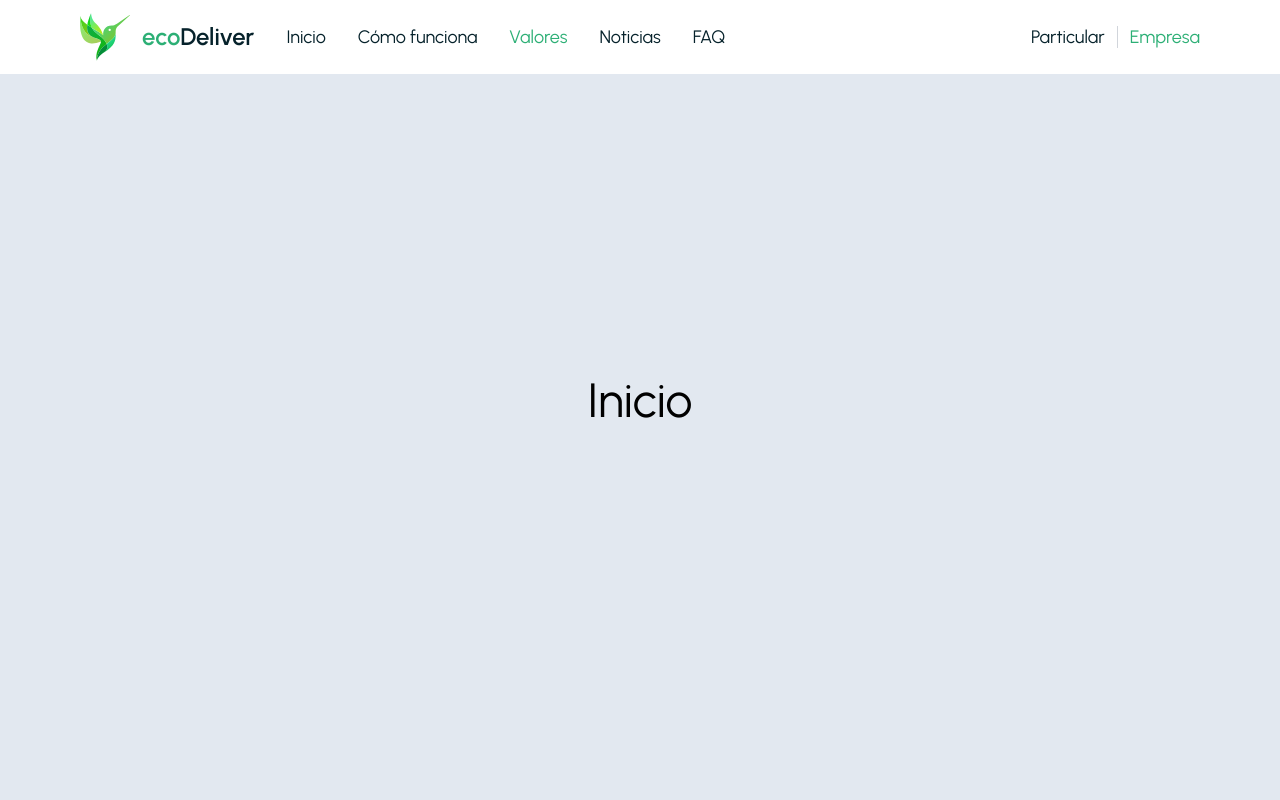
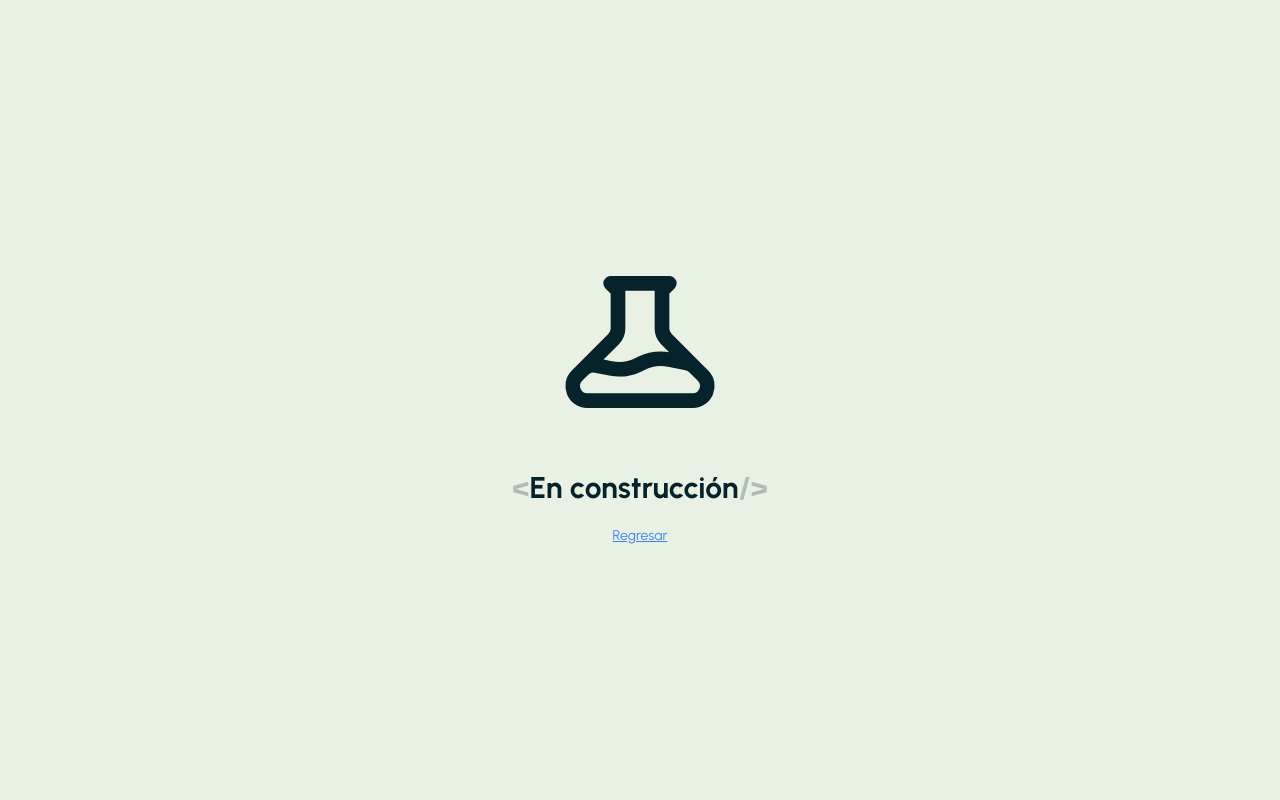
Before and after one commit to randreu28/ecodeliver.es, a Next.js app: page /empresa in a window 1280 px wide. Shown: the top 800 px of the page. Built offline with nearby package versions, Linux system fonts and the light colour scheme.

Commit message:
Adds webholder to future content pages

```diff
--- a/components/Webholder.jsx
+++ b/components/Webholder.jsx
@@ -1,7 +1,9 @@
+import Link from "next/link";
+
 export default function WebHolder() {
   return (
-    <div className="flex h-screen bg-neutral">
-      <div className="m-auto">
+    <span className="flex h-screen bg-neutral">
+      <span className="m-auto">
         <svg
           xmlns="http://www.w3.org/2000/svg"
           className="h-16 md:h-24 lg:h-44 mx-auto mb-10 text-secondary"
@@ -16,12 +18,19 @@ export default function WebHolder() {
             d="M19.428 15.428a2 2 0 00-1.022-.547l-2.387-.477a6 6 0 00-3.86.517l-.318.158a6 6 0 01-3.86.517L6.05 15.21a2 2 0 00-1.806.547M8 4h8l-1 1v5.172a2 2 0 00.586 1.414l5 5c1.26 1.26.367 3.414-1.415 3.414H4.828c-1.782 0-2.674-2.154-1.414-3.414l5-5A2 2 0 009 10.172V5L8 4z"
           />
         </svg>
-        <p className="text-center text-secondary text-xl font-bold sm:text-2xl md:text-3xl">
-          <span className="opacity-25">&lt;</span>
-          En construcción
-          <span className="opacity-25">/&gt;</span>
+        <p className="text-center text-secondary text-xl font-bold sm:text-2xl md:text-3xl flex flex-col">
+          <span>
+            <span className="opacity-25">&lt;</span>
+            En construcción
+            <span className="opacity-25">/&gt;</span>
+          </span>
+          <Link href="/particular">
+            <a className="text-sm text-blue-500 underline font-normal hover:opacity-50 duration-200 pt-5">
+              Regresar
+            </a>
+          </Link>
         </p>
-      </div>
-    </div>
+      </span>
+    </span>
   );
 }
--- a/pages/empresa.jsx
+++ b/pages/empresa.jsx
@@ -1,4 +1,5 @@
 import Navbar from "../components/Navbar";
+import Webholder from "../components/Webholder";
 import Head from "next/head";
 import Cookies from "js-cookie";
 
@@ -18,7 +19,8 @@ export default function Empresa() {
       <Head>
         <title>Empresa</title>
       </Head>
-      <Navbar navData={navData} />
+      <Webholder />
+      {/* <Navbar navData={navData} />
       <section id={navData[0].href} className="h-screen flex bg-slate-200">
         <h1 className="m-auto text-5xl">{navData[0].name}</h1>
       </section>
@@ -33,7 +35,7 @@ export default function Empresa() {
       </section>
       <section id={navData[4].href} className="h-screen flex bg-slate-200">
         <h1 className="m-auto text-5xl">{navData[4].name}</h1>
-      </section>
+      </section> */}
     </>
   );
 }
--- /dev/null
+++ b/pages/privacidad.jsx
@@ -0,0 +1,5 @@
+import WebHolder from "../components/Webholder";
+
+export default function privacidad() {
+  return <WebHolder />;
+}
```
